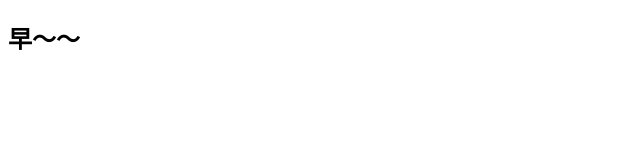
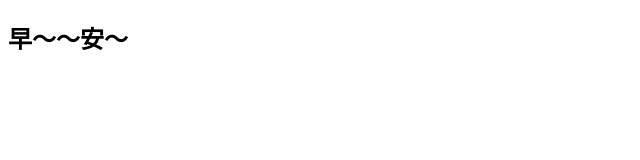
Before and after one commit to z116123123x/DD106_G2, a plain HTML site: page index.html in a window 1280 px wide. Shown: the full height of the page, 0-640 px from the left. Drawn offline with Linux system fonts and the light colour scheme.

Commit message:
goodmorning

```diff
--- a/index.html
+++ b/index.html
@@ -6,6 +6,6 @@
     <title>test</title>
 </head>
 <body>
-    <h2>早～～</h2>
+    <h2>早～～安～</h2>
 </body>
 </html>
```
